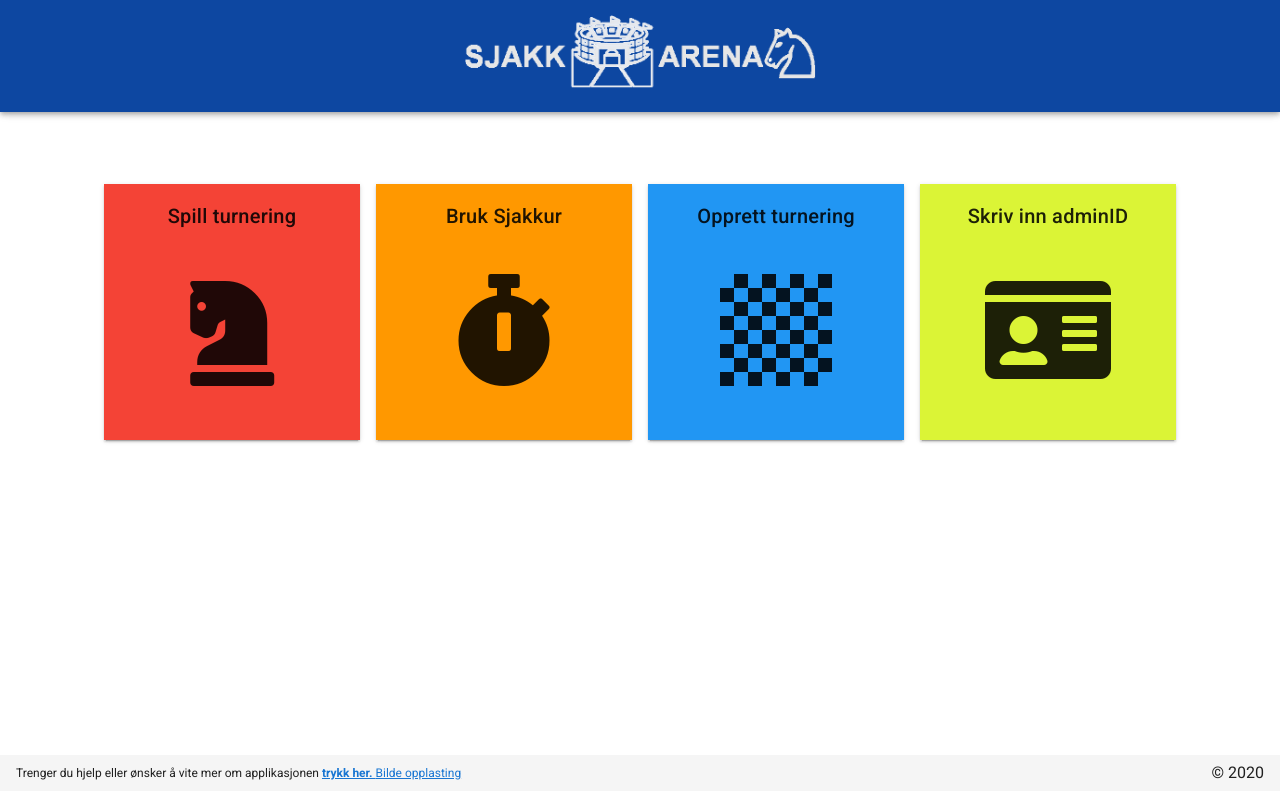
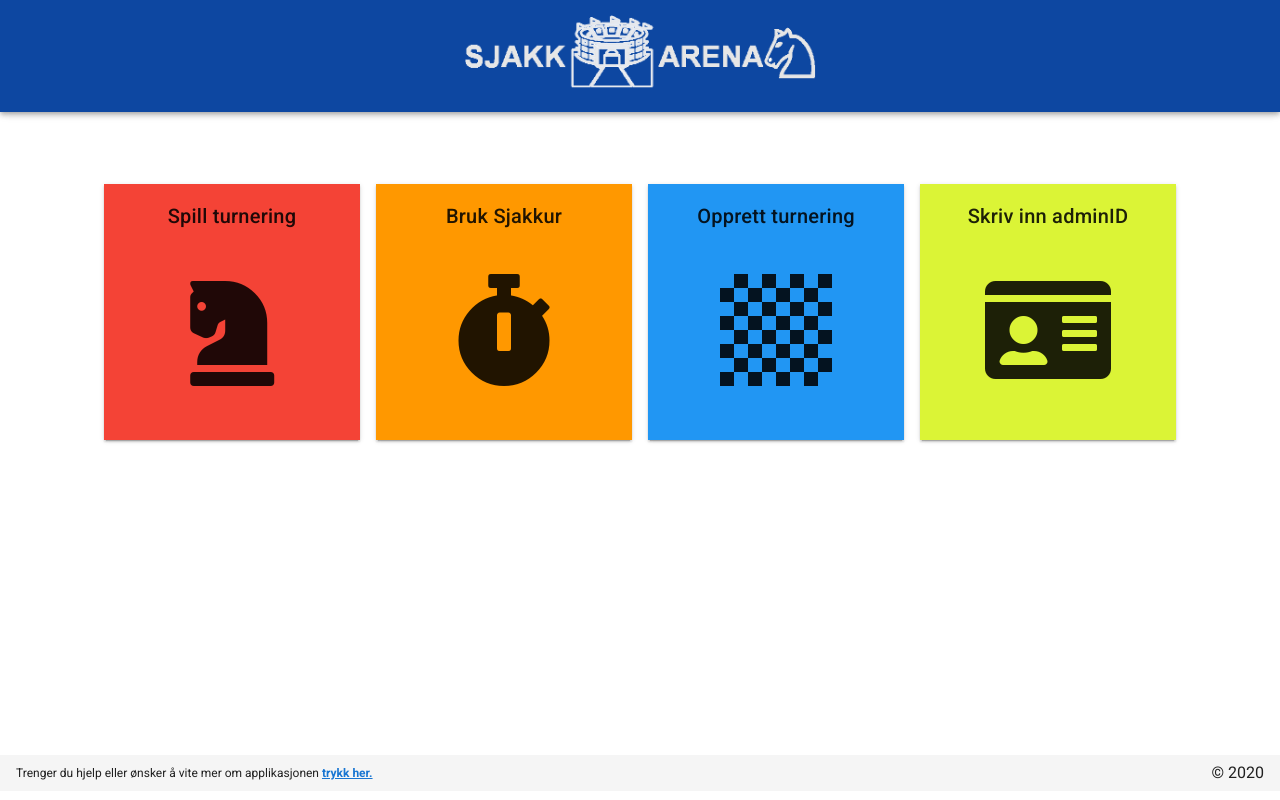
Before and after one commit to Severinzz/Sjakk-Arena-Frontend, a Vue app: page / in a window 1280 px wide. Built offline with nearby package versions, Linux system fonts and the light colour scheme.

Commit message:
removed test page link

```diff
--- a/src/components/AppFooter.vue
+++ b/src/components/AppFooter.vue
@@ -5,7 +5,6 @@
         <router-link to="/about" target="_blank"> trykk her.
         </router-link>
       </strong>
-      <router-link to="/uploader">Bilde opplasting</router-link>
     </div>
     <v-spacer></v-spacer>
     <div>&copy; {{ new Date().getFullYear() }}</div>
```
